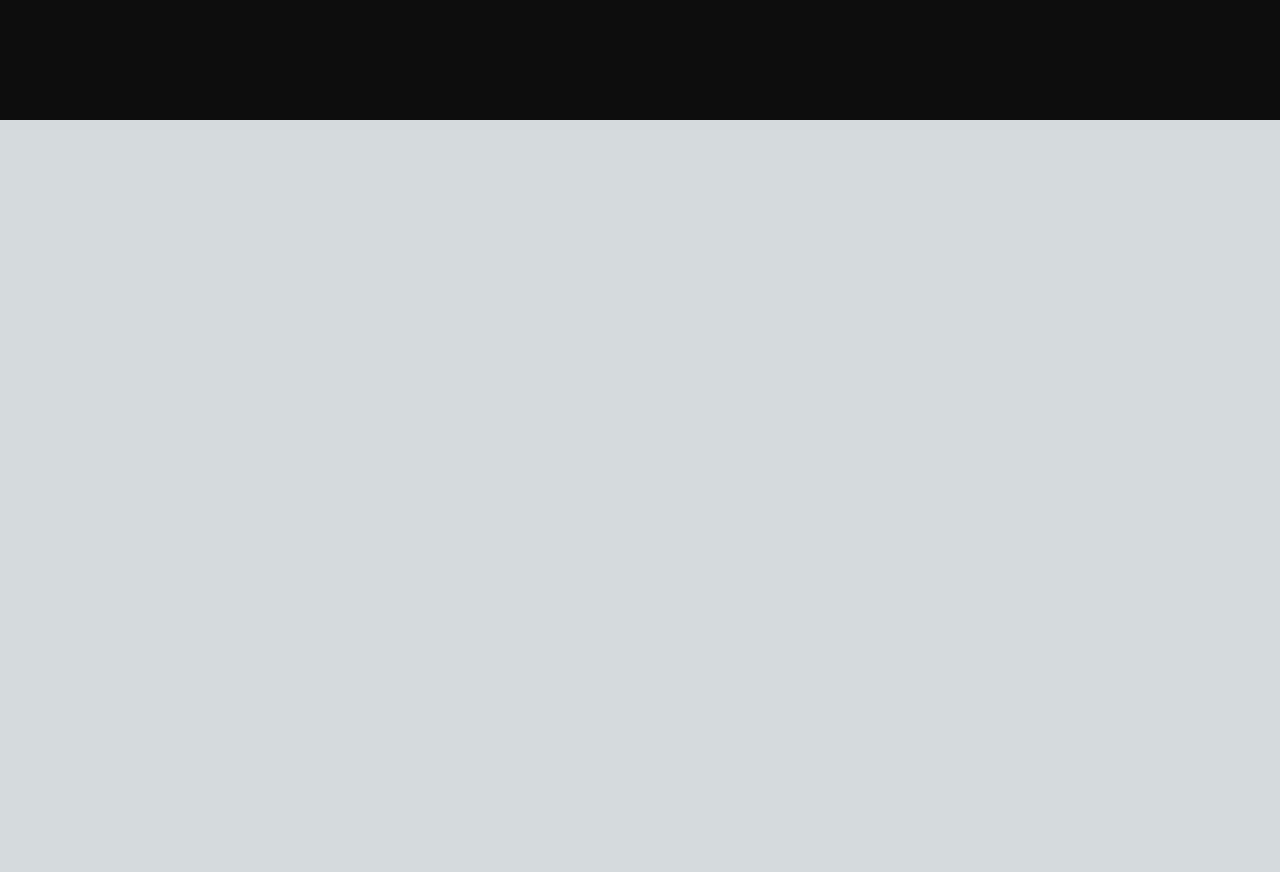
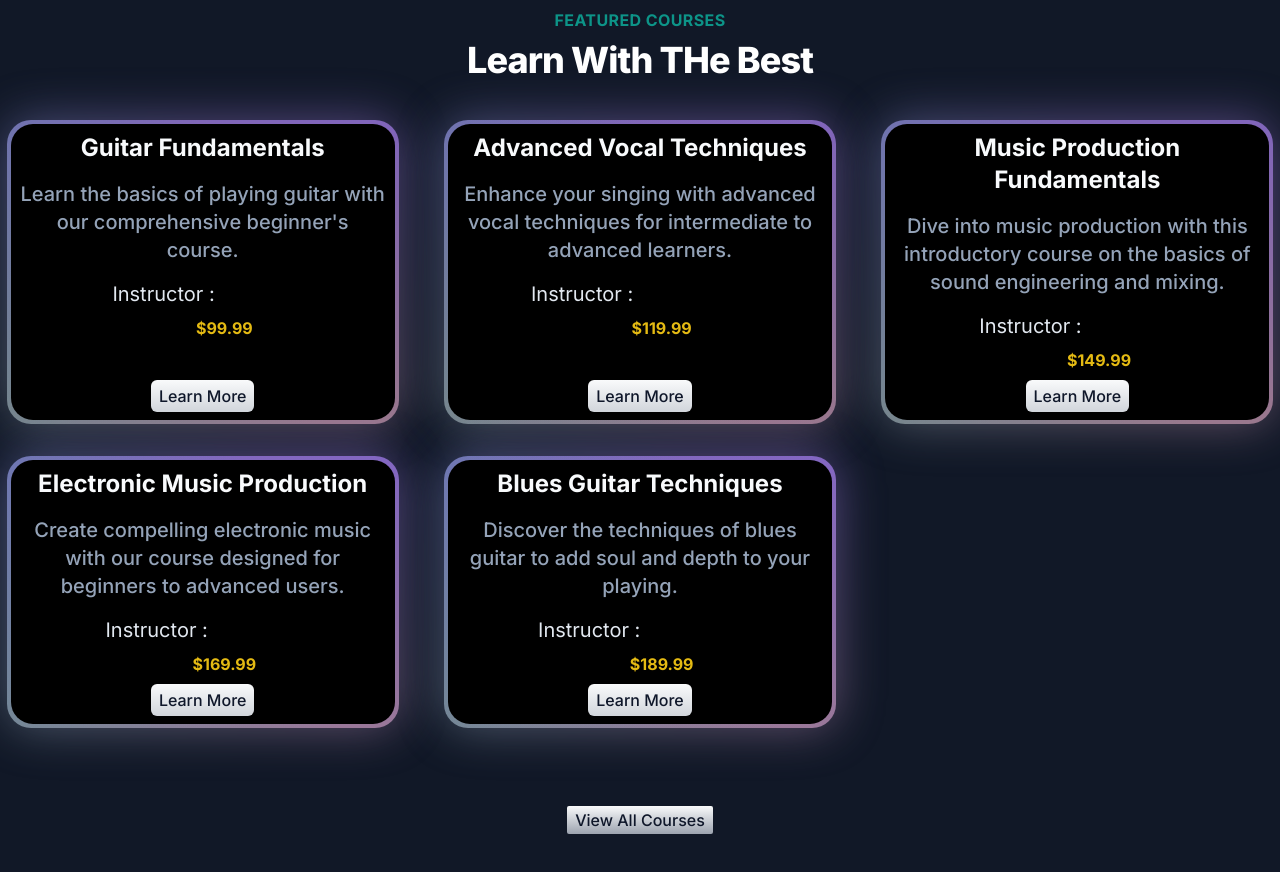
Before and after one commit to Genx-unidirectional/nextJs-music-academy-project, a Next.js app: page / in a window 1280 px wide. Shown: the part 680-1552 px from the top of the page. Before the commit the page ends 800 px from the top, so only its background shows below. Built offline with nearby package versions, Linux system fonts and the light colour scheme.

Commit message:
feat courses section

```diff
--- a/src/app/page.tsx
+++ b/src/app/page.tsx
@@ -1,9 +1,11 @@
+import FeaturedCourses from "@/components/FeaturedCourses";
 import HeroSection from "@/components/HeroSection";
 
 export default function Home() {
   return (
     <main className="min-h-screen bg-black/[0.95] antialiased bg-grid-white/[0.02]">
       <HeroSection />
+      <FeaturedCourses />
     </main>
   );
 }
--- /dev/null
+++ b/src/components/FeaturedCourses.tsx
@@ -0,0 +1,80 @@
+"use client";
+import Link from "next/link";
+import courseData from "../data/music_courses.json";
+import { BackgroundGradient } from "./ui/background-gradient";
+interface Course {
+  id: number;
+  title: string;
+  slug: string;
+  description: string;
+  price: number;
+  instructor: string;
+  isFeatured: boolean;
+}
+function FeaturedCourses() {
+  const featuredCourses: Course[] = courseData.courses.filter(
+    (course: Course) => course.isFeatured
+  );
+  return (
+    <div className="bg-gray-900 py-12">
+      <div className="w-full flex flex-col items-center">
+        <h2 className="text-teal-600  tracking-wide uppercase font-bold text-base">
+          FEATURED COURSES
+        </h2>
+
+        <p className="text-3xl font-extrabold tracking-tight mt-2 text-white leading-8 md:text-4xl">
+          Learn With THe Best
+        </p>
+        <div className="mt-10 w-full">
+          <div className="grid grid-cols-1 gap-8 justify-center  sm:grid-cols-2 lg:grid-cols-3">
+            {featuredCourses.map((course) => (
+              <div key={course.id} className="flex justify-center">
+                <BackgroundGradient className="flex overflow-hidden p-2 flex-col items-center max-w-sm h-full rounded-[22px] bg-black">
+                  <h3 className="text-2xl text-center font-bold mb-4 text-slate-50">
+                    {course.title}
+                  </h3>
+                  <div className="flex flex-col  items-center w-full flex-grow">
+                    <p className=" text-xl text-center font-medium text-slate-400">
+                      {course.description}
+                    </p>
+                    <p className="mt-4">
+                      <span className="text-slate-200 text-xl">
+                        Instructor :{" "}
+                      </span>
+                      {course.instructor}
+                    </p>
+
+                    <p className="mt-2">
+                      Price:
+                      <span className="animate-pulse text-yellow-400 font-bold">
+                        {new Intl.NumberFormat("en-US", {
+                          style: "currency",
+                          currency: "USD",
+                        }).format(course.price)}
+                      </span>
+                    </p>
+                  </div>
+                  <Link
+                    className=" bg-gradient-to-b mt-2 from-gray-50 to-gray-300 text-slate-900 rounded-md font-medium px-2 py-1"
+                    href={`/courses${course.slug}`}
+                  >
+                    Learn More
+                  </Link>
+                </BackgroundGradient>
+              </div>
+            ))}
+          </div>
+        </div>
+        <div className="mt-20 text-center">
+          <Link
+            className="bg-gradient-to-b from-gray-50 to-gray-400 text-slate-900 py-1 px-2 font-medium  rounded-sm "
+            href={"/courses"}
+          >
+            View All Courses
+          </Link>
+        </div>
+      </div>
+    </div>
+  );
+}
+export default FeaturedCourses;
--- a/src/components/HeroSection.tsx
+++ b/src/components/HeroSection.tsx
@@ -22,7 +22,7 @@
           <Link href={"/courses"}>
             <Button
               borderRadius="1.75rem"
-              className="bg-white dark:bg-black text-black dark:text-white border-neutral-200 border-slate-800"
+              className="bg-white dark:bg-black text-black dark:text-white border-neutral-200 dark:border-slate-800"
             >
               Explore Courses
             </Button>
--- /dev/null
+++ b/src/components/ui/background-gradient.tsx
@@ -0,0 +1,72 @@
+import { cn } from "@/utils/cn";
+import React from "react";
+import { motion } from "framer-motion";
+
+export const BackgroundGradient = ({
+  children,
+  className,
+  containerClassName,
+  animate = true,
+}: {
+  children?: React.ReactNode;
+  className?: string;
+  containerClassName?: string;
+  animate?: boolean;
+}) => {
+  const variants = {
+    initial: {
+      backgroundPosition: "0 50%",
+    },
+    animate: {
+      backgroundPosition: ["0, 50%", "100% 50%", "0 50%"],
+    },
+  };
+  return (
+    <div className={cn("relative p-[4px] group", containerClassName)}>
+      <motion.div
+        variants={animate ? variants : undefined}
+        initial={animate ? "initial" : undefined}
+        animate={animate ? "animate" : undefined}
+        transition={
+          animate
+            ? {
+                duration: 5,
+                repeat: Infinity,
+                repeatType: "reverse",
+              }
+            : undefined
+        }
+        style={{
+          backgroundSize: animate ? "400% 400%" : undefined,
+        }}
+        className={cn(
+          "absolute inset-0 rounded-3xl z-[1] opacity-60 group-hover:opacity-100 blur-xl  transition duration-500 will-change-transform",
+          " bg-[radial-gradient(circle_farthest-side_at_0_100%,#00ccb1,transparent),radial-gradient(circle_farthest-side_at_100%_0,#7b61ff,transparent),radial-gradient(circle_farthest-side_at_100%_100%,#ffc414,transparent),radial-gradient(circle_farthest-side_at_0_0,#1ca0fb,#141316)]"
+        )}
+      />
+      <motion.div
+        variants={animate ? variants : undefined}
+        initial={animate ? "initial" : undefined}
+        animate={animate ? "animate" : undefined}
+        transition={
+          animate
+            ? {
+                duration: 5,
+                repeat: Infinity,
+                repeatType: "reverse",
+              }
+            : undefined
+        }
+        style={{
+          backgroundSize: animate ? "400% 400%" : undefined,
+        }}
+        className={cn(
+          "absolute inset-0 rounded-3xl z-[1] will-change-transform",
+          "bg-[radial-gradient(circle_farthest-side_at_0_100%,#00ccb1,transparent),radial-gradient(circle_farthest-side_at_100%_0,#7b61ff,transparent),radial-gradient(circle_farthest-side_at_100%_100%,#ffc414,transparent),radial-gradient(circle_farthest-side_at_0_0,#1ca0fb,#141316)]"
+        )}
+      />
+
+      <div className={cn("relative z-10", className)}>{children}</div>
+    </div>
+  );
+};
```
